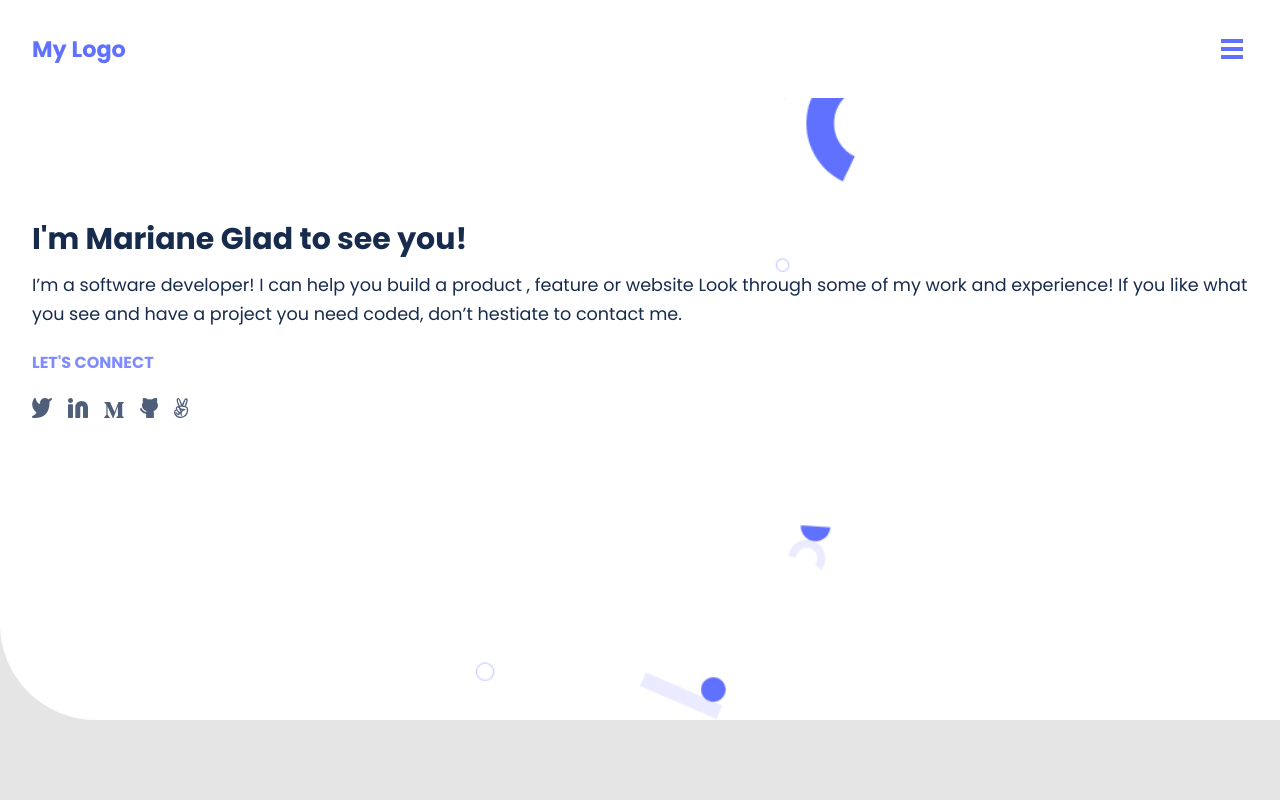
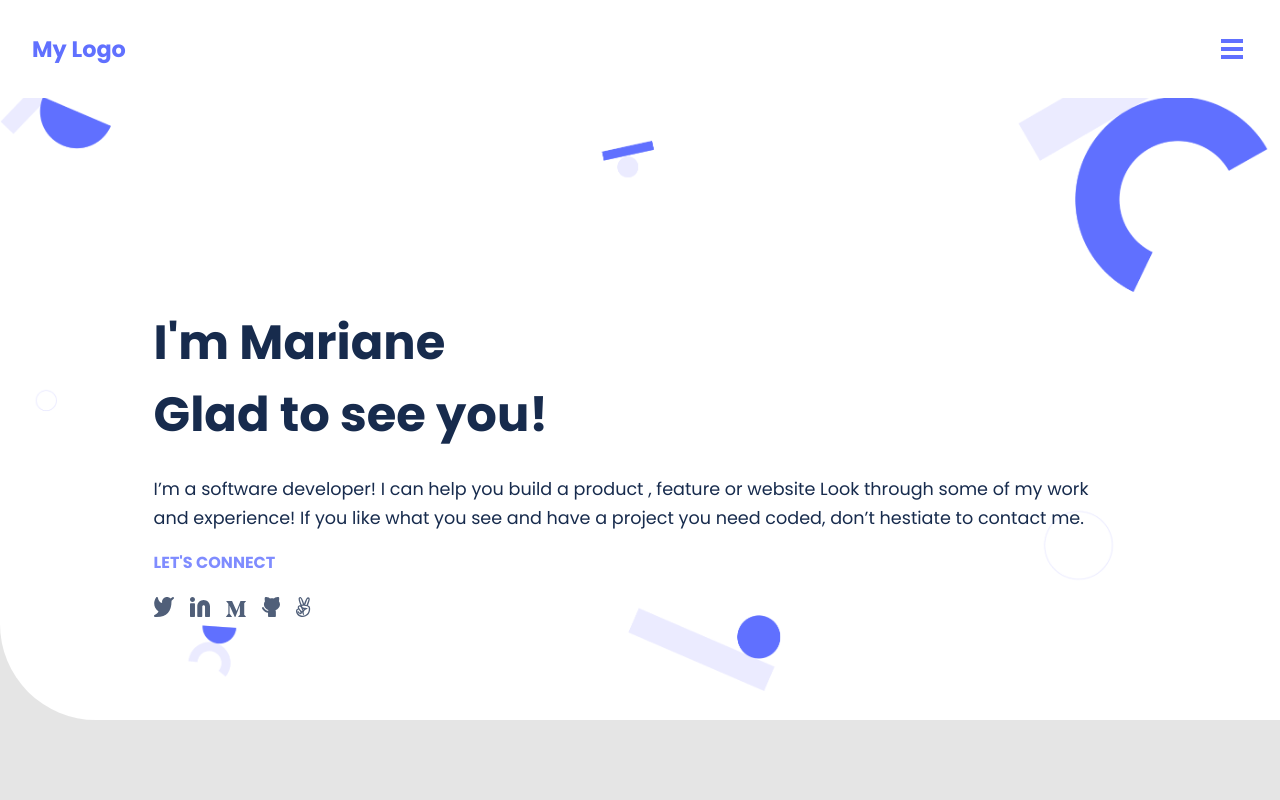
Before and after one commit to nkverse/portfolio, a website built with Parcel: page index.html in a window 1280 px wide. Shown: the top 800 px of the page. Built offline with nearby package versions, Linux system fonts and the light colour scheme.

Commit message:
Add desktop styling for header.section.main

```diff
--- a/index.html
+++ b/index.html
@@ -20,7 +20,10 @@
       </nav>
 
       <section class="main">
-        <h1>I'm Mariane Glad to see you!</h1>
+        <h1>
+          I'm Mariane<br>
+          Glad to see you!
+        </h1>
         <p>I’m a software developer! I can help you build a product , feature or website Look through some of my work and experience! If you like what you see and have a project you need coded, don’t hestiate to contact me.</p>
 
         <a class="cta" href="#">let's connect</a>
--- a/style.css
+++ b/style.css
@@ -356,3 +356,26 @@ form button {
   min-width: 42%;
   max-width: 45%;
 }
+
+/* Desktop version */
+@media (min-width:764px) {
+  .main-header {
+    /* padding: 0 10%; */
+  }
+
+  section.main {
+    background-image: url("./imgs/header-bg.png");
+    display: flex;
+    flex-direction: column;
+    align-items: flex-start;
+    justify-content: center;
+  }
+
+  section h1 {
+    font-size: 3rem;
+  }
+
+  .main > * {
+    padding: 0 10%;
+  }
+}
```
Also changed, not shown: imgs/contact-bg.png (added), imgs/header-bg.png (added), imgs/tonic1.png (added).
